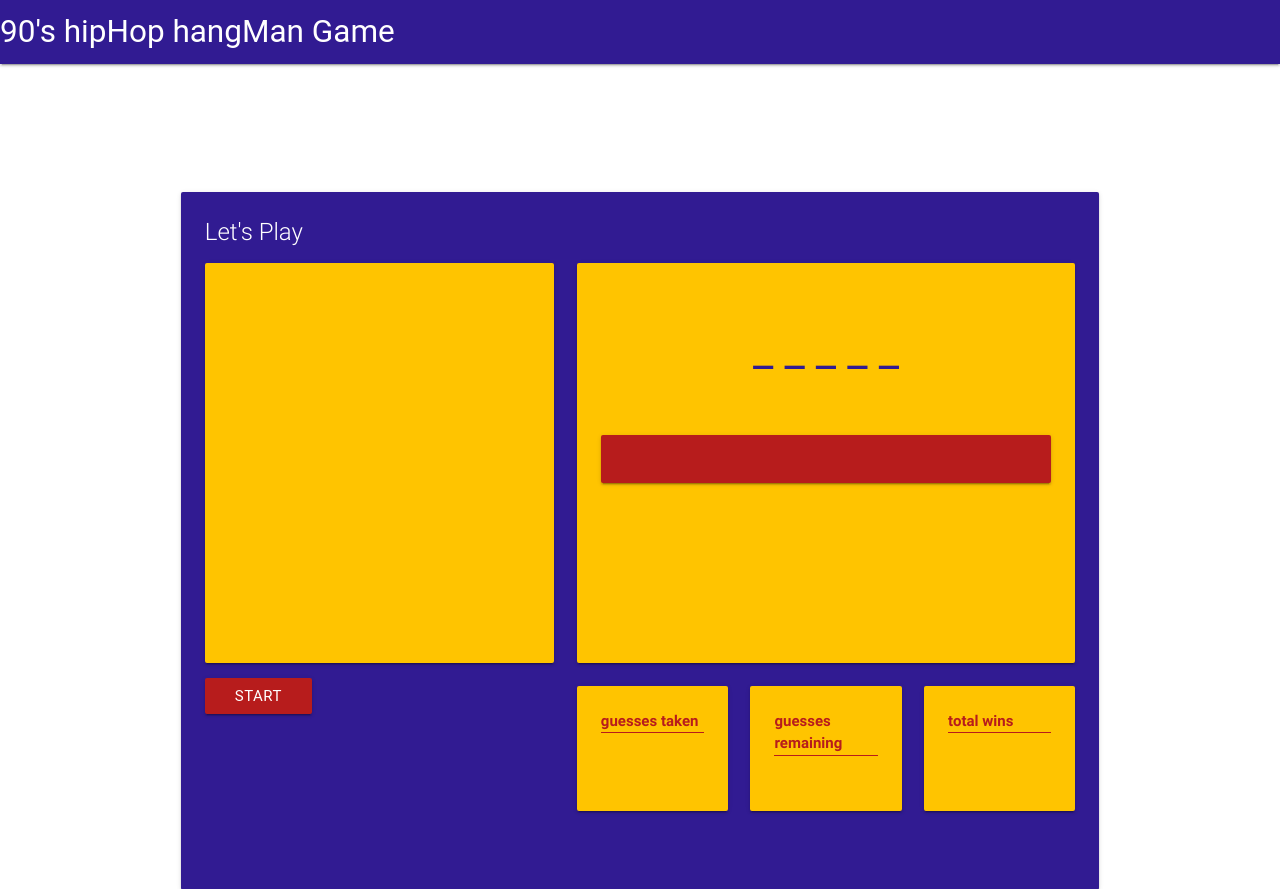
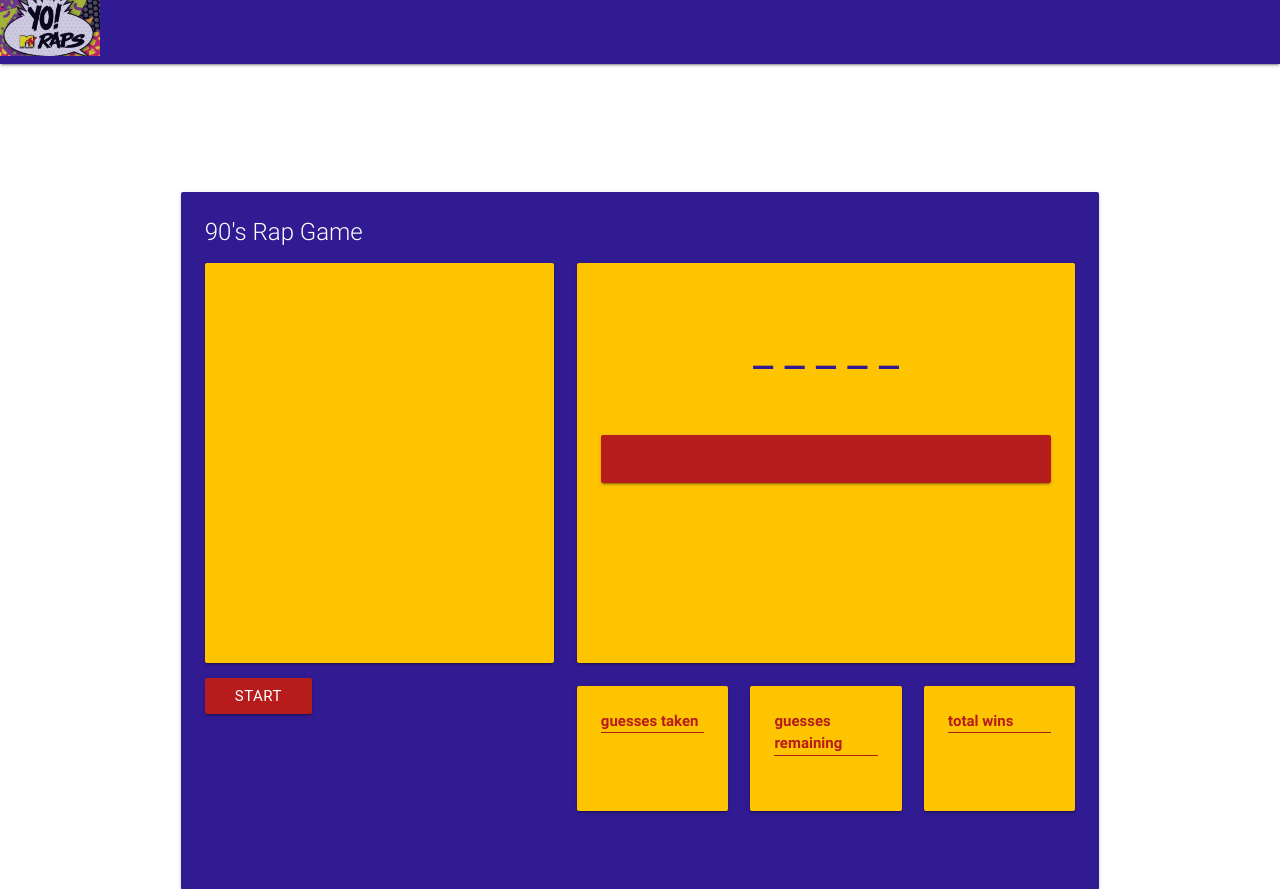
Before and after one commit to alcreates/hangman, a PHP site: page / in a window 1280 px wide. Shown: the top 889 px of the page. Run offline with PHP 8.4, Linux system fonts and the light colour scheme; some libraries are stand-ins or nearby versions; some web fonts are replaced.

Commit message:
additional styling

```diff
--- a/assets/css/style.css
+++ b/assets/css/style.css
@@ -57,3 +57,13 @@
 
 
 }
+
+#logo {
+
+
+}
+
+
+#navText{
+
+}
--- a/assets/javascript/game.js
+++ b/assets/javascript/game.js
@@ -157,12 +157,14 @@
 
 
 
- $.backstretch("assets/images/newback.jpg");
- $("#rapperImage").backstretch("assets/images/90hiphop.jpg")
+ $.backstretch("assets/images/hiphopbg.jpg");
+ $("#rapperImage").backstretch("assets/images/mtvrapsbackground.jpg");
 
 });
 
+$("#logo").append("<img class='materialboxed' width='100' src='assets/images/mtvraps.jpg'>");
 
+$("#gameBoardback").backstretch("assets/images/pumamtvraps.jpg")
 
 
 // event listener when keys are entered(lifted)
--- a/index.html
+++ b/index.html
@@ -11,8 +11,10 @@
 
 <body>
     <nav>
-        <div class="nav-wrapper deep-purple darken-4">
-            <a href="#" class="brand-logo left ">90's hipHop hangMan Game</a>
+        <div class="nav-wrapper deep-purple darken-4 " id="nav">
+
+                    <a href="assets/images/mtvraps.jpg" class="brand-logo left valign " id="logo"></a>
+
         </div>
     </nav>
     <div class="container">
@@ -22,25 +24,25 @@
         <div class="row">
             <div class="row">
                 <div class="col s12 m12">
-                    <div class="card deep-purple darken-4">
-                        <div class="card-content white-text">
-                            <span class="card-title">Let's Play</span>
+                    <div class="card deep-purple darken-4" >
+                        <div class="card-content white-text" id="gameBoardback">
+                            <span class="card-title">90's Rap Game</span>
                             <div class="row">
                                 <div class="col s5 m5">
                                     <div class="card-panel amber accent-3 " id="rapperImage">
                                     </div>
-                                    <a id="startButton"class="waves-effect waves-light btn red darken-4 ">start</a>
+                                    <a id="startButton" class="waves-effect waves-light btn red darken-4 ">start</a>
                                 </div>
                                 <div class="col s7 m7">
                                     <div class="card-panel amber accent-3 center-align" id="playerBoard">
-										<div class="row">
-										<div class="col m12 s12">
-                                        <div  id="placeHolder"></div>
-                                        </div>
+                                        <div class="row">
+                                            <div class="col m12 s12">
+                                                <div id="placeHolder"></div>
+                                            </div>
                                         </div>
                                         <div class="row">
                                             <div class="col s12 m12 ">
-                                                <div class="card-panel red darken-4"id="letterGuess" >
+                                                <div class="card-panel red darken-4" id="letterGuess">
                                                     <span class="white-text "> </span>
                                                 </div>
                                             </div>
```
Also changed, not shown: assets/images/mtvraps.jpg (added), assets/images/mtvrapsbackground.jpg (added), assets/images/pumamtvraps.jpg (added).
